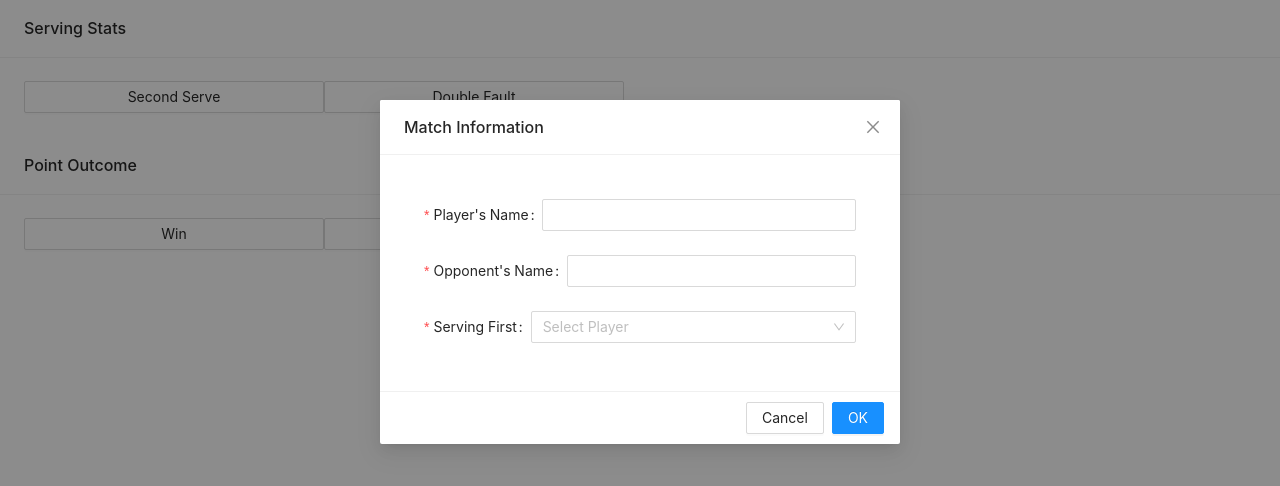
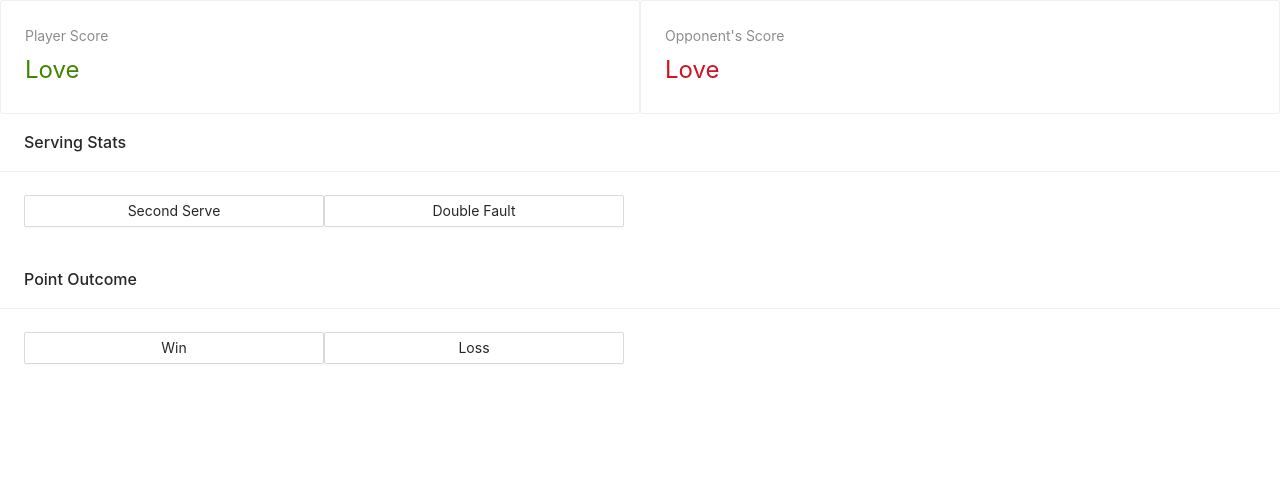
Before and after one commit to morganmarienelson/bounce, a Next.js app: page / in a window 1280 px wide. Shown: the top 486 px of the page. Built offline with nearby package versions, Linux system fonts and the light colour scheme.

Commit message:
set up player's score calculation

```diff
--- a/pages/components/matchInfoModal.tsx
+++ b/pages/components/matchInfoModal.tsx
@@ -1,26 +1,20 @@
-import React from "react";
+import React, { useState } from "react";
 import "antd/dist/antd.css";
 import { Form, Input, Modal, Select } from "antd";
 const { Option } = Select;
 
-interface MatchModalProps {
-  isStartModalVisible: boolean;
-  handleOkStartModal: any;
-}
+//TODO: maybe create a start menu
+const MatchInfoModal = () => {
+  const [isStartModalVisible, setIsStartModalVisible] = useState(false);
+  const [form] = Form.useForm();
 
-const MatchInfoModal: React.FC<MatchModalProps> = ({
-  isStartModalVisible,
-  handleOkStartModal,
-}) => {
-  const [form] = Form.useForm();
+  const handleOkStartModal = () => {
+    setIsStartModalVisible(false);
+  };
 
   return (
     //TODO: handle oncancel of modal
-    <Modal
-      title="Match Information"
-      visible={isStartModalVisible}
-      onOk={handleOkStartModal}
-    >
+    <Modal visible={isStartModalVisible} onOk={handleOkStartModal}>
       <Form
         form={form}
         name="Match Information"
--- a/pages/components/pointOutcome.tsx
+++ b/pages/components/pointOutcome.tsx
@@ -1,5 +1,6 @@
-import { Button, Card, Col, Row } from "antd";
+import { Button, Card, Col, Row, Statistic } from "antd";
 import "antd/dist/antd.css";
+import { useState } from "react";
 
 interface PointOutComeProps {
   setIsWinningModalVisible: (isWinningModalVisible: boolean) => void;
@@ -10,16 +11,65 @@ const PointOutcomeComponent: React.FC<PointOutComeProps> = ({
   setIsWinningModalVisible,
   setIsLosingModalVisible,
 }) => {
+  const [pointsWon, setPointsWon] = useState(0);
+  const [pointsLost, setPointsLost] = useState(0);
+
   const winningButton = () => {
     setIsWinningModalVisible(true);
+    setPointsWon(pointsWon + 1);
   };
 
   const losingButton = () => {
     setIsLosingModalVisible(true);
+    setPointsLost(pointsLost + 1);
+  };
+
+  const upDateScore = (pointsLost: number, pointsWon: number) => {
+    const scores = ["Love", 15, 30, 40, "Deuce", "Advantage"];
+    if (
+      (pointsWon == 4 && pointsLost < 3) ||
+      pointsLost == 6 ||
+      pointsWon == 6 ||
+      (pointsLost == 4 && pointsWon < 3)
+    ) {
+      setPointsWon(0);
+      setPointsLost(0);
+    } else if (
+      (pointsLost == 3 && pointsWon == 3) ||
+      (pointsLost == 5 && pointsWon == 5)
+    ) {
+      setPointsWon(4);
+      setPointsLost(4);
+    }
+    return [scores[pointsWon], scores[pointsLost]];
   };
 
   return (
     <>
+      <Row>
+        <Col span={12}>
+          <Card>
+            <Statistic
+              title="Player Score"
+              value={upDateScore(pointsLost, pointsWon)[0]}
+              valueStyle={{
+                color: "#3f8600",
+              }}
+            />
+          </Card>
+        </Col>
+        <Col span={12}>
+          <Card>
+            <Statistic
+              title="Opponent's Score"
+              value={upDateScore(pointsLost, pointsWon)[1]}
+              valueStyle={{
+                color: "#cf1322",
+              }}
+            />
+          </Card>
+        </Col>
+      </Row>
       <Col>
         <Card title="Serving Stats" bordered={false}>
           <Button style={{ width: 300 }}>Second Serve</Button>
--- a/pages/index.tsx
+++ b/pages/index.tsx
@@ -1,4 +1,3 @@
-import { Button, Checkbox } from "antd";
 import { useState } from "react";
 import LosingModal from "./components/losingModal";
 import MatchInfoModal from "./components/matchInfoModal";
@@ -6,13 +5,8 @@ import PointOutcomeComponent from "./components/pointOutcome";
 import WinningModal from "./components/winningModal";
 
 const App = () => {
-  const [isStartModalVisible, setIsStartModalVisible] = useState(true);
   const [isWinningModalVisible, setIsWinningModalVisible] = useState(false);
   const [isLosingModalVisible, setIsLosingModalVisible] = useState(false);
-
-  const handleOkStartModal = () => {
-    setIsStartModalVisible(false);
-  };
 
   const handleOkWinningModal = () => {
     setIsWinningModalVisible(false);
@@ -24,10 +18,7 @@ const App = () => {
 
   return (
     <>
-      <MatchInfoModal
-        isStartModalVisible={isStartModalVisible}
-        handleOkStartModal={handleOkStartModal}
-      />
+      <MatchInfoModal />
       <PointOutcomeComponent
         setIsWinningModalVisible={setIsWinningModalVisible}
         setIsLosingModalVisible={setIsLosingModalVisible}
```
